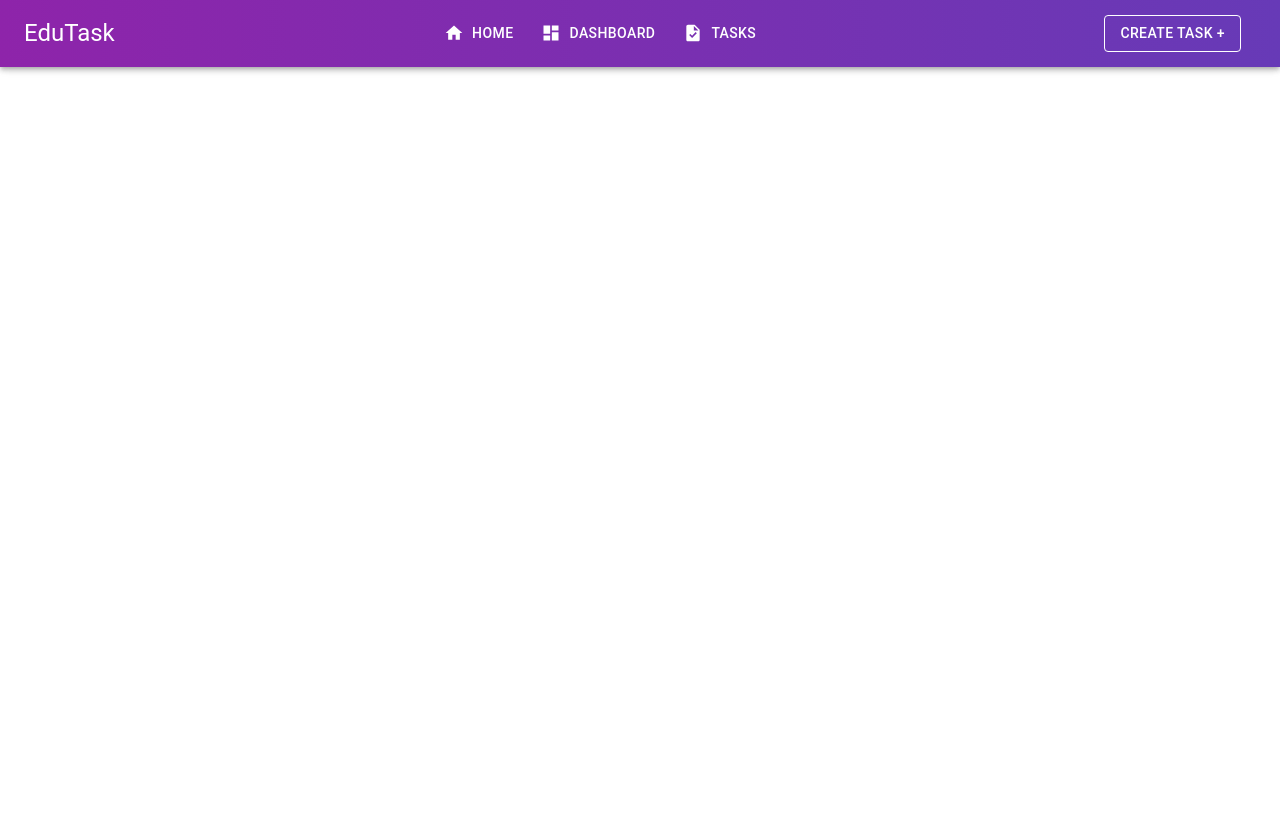
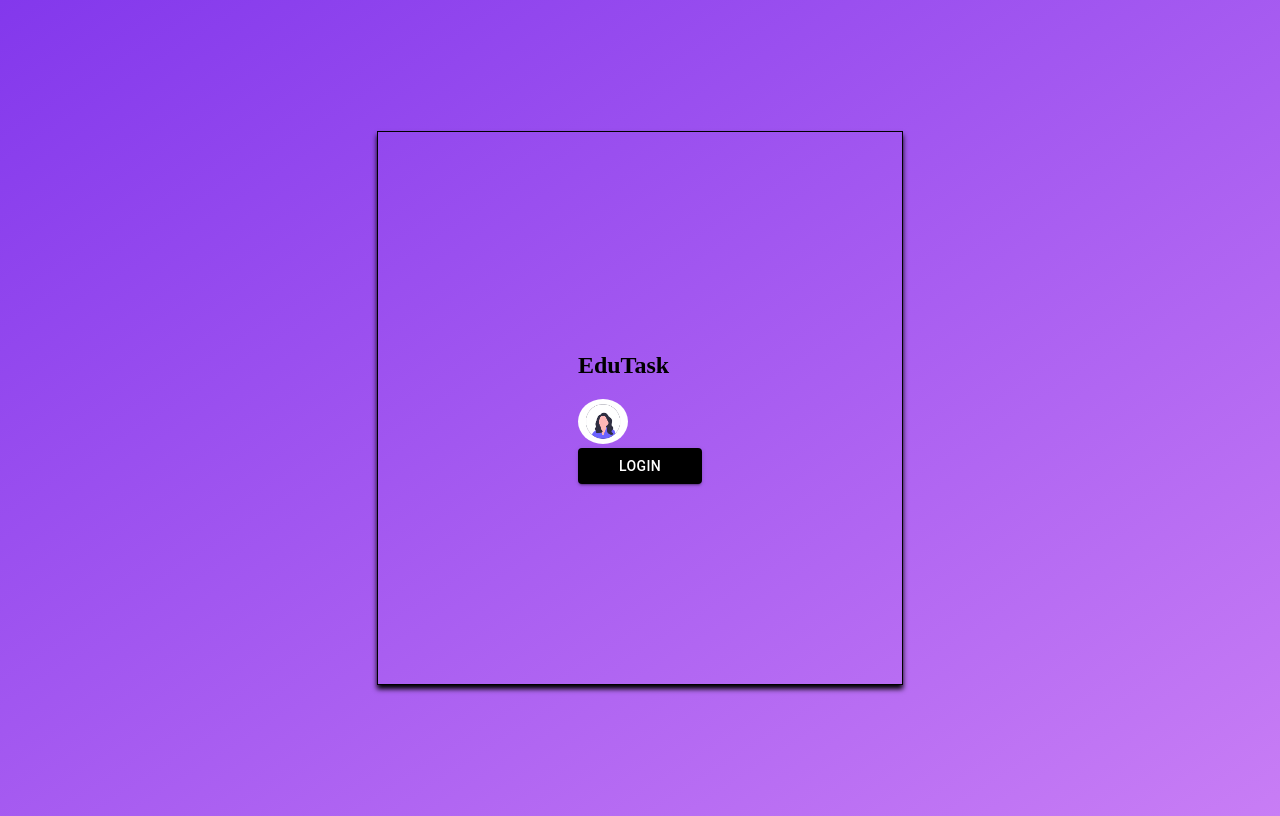
Before and after one commit to horiaomar25/edu-task, a Next.js app in the folder edutask/: page / in a window 1280 px wide. Built offline with nearby package versions, Linux system fonts and the light colour scheme.

Commit message:
layout for log in page

```diff
--- a/edutask/app/Navigation.jsx
+++ b/edutask/app/Navigation.jsx
@@ -78,6 +78,8 @@ const Navigation = (props) => {
 
   const container =
     window !== undefined ? () => window().document.body : undefined;
+
+
 
   return (
     <>
--- a/edutask/app/layout.js
+++ b/edutask/app/layout.js
@@ -1,23 +1,21 @@
-import Navigation from "./Navigation";
-
 
 
 export const metadata = {
-  title: "EduTask",
-  description: "Generated by create next app",
+  title: 'EduTask',
+  description: 'Generated by create next app',
 };
 
 export default function RootLayout({ children }) {
-  return (
-    <html lang="en">
-      <body>
-       <Navigation/>
 
 
+  return (
 
-        {children}
-
-      </body>
-    </html>
+        <html lang="en">
+          <body style={{
+            background: 'linear-gradient(to bottom right, #8338EC, #C87DF5)',
+          }}>
+            {children}
+          </body>
+        </html>
   );
 }
--- a/edutask/app/page.js
+++ b/edutask/app/page.js
@@ -5,9 +5,36 @@ import Image from 'next/image';
 import Button from '@mui/material/Button';
 import Box from '@mui/material/Box';
 import Grid from '@mui/material/Grid';
+import Avatar from '../public/female-avatar.png';
+
 
 export default function Home() {
   return (
-    <div></div>
+    <>
+      <Box sx={{ flexGrow: 1 }}>
+        <Grid container spacing={2}>
+          <Grid item xs={12}>
+            <Box
+              sx={{
+                display: 'flex',
+                justifyContent: 'center',
+                alignItems: 'center',
+                height: '100vh',
+
+              }}
+            >
+              <div style={{border: '1px solid black', padding: '200px', boxShadow: '0 4px 5px'}}>
+              <h2> EduTask</h2>
+              <Image src={Avatar} alt="Avatar" width={50} style={{ borderRadius:'50%'}} />
+
+       <Link href="/dashboard">
+                <Button variant="contained" sx={{ backgroundColor:'black', width: '100%'}}>Login</Button>
+              </Link>
+              </div>
+            </Box>
+          </Grid>
+        </Grid>
+      </Box>
+    </>
   );
 }
--- a/edutask/package.json
+++ b/edutask/package.json
@@ -11,6 +11,7 @@
   "dependencies": {
     "@date-io/dayjs": "^2.17.0",
     "@mui/icons-material": "^5.14.18",
+    "@mui/joy": "^5.0.0-beta.19",
     "@mui/x-date-pickers": "^6.18.2",
     "@mui/x-date-pickers-pro": "^6.18.2",
     "dayjs": "^1.11.10",
@@ -20,7 +21,7 @@
     "react-dom": "^18.2.0"
   },
   "devDependencies": {
-    "@emotion/react": "^11.11.1",
+    "@emotion/react": "^11.11.3",
     "@emotion/styled": "^11.11.0",
     "@mui/material": "^5.14.19",
     "@playwright/test": "^1.40.1",
```
Also changed, not shown: edutask/app/dashboard/layout.js (added, +22 -0 lines), edutask/app/tasks/layout.js (added, +22 -0 lines), edutask/public/female-avatar.png (added), 1 other file (tests, documents, lock files or other folders).
